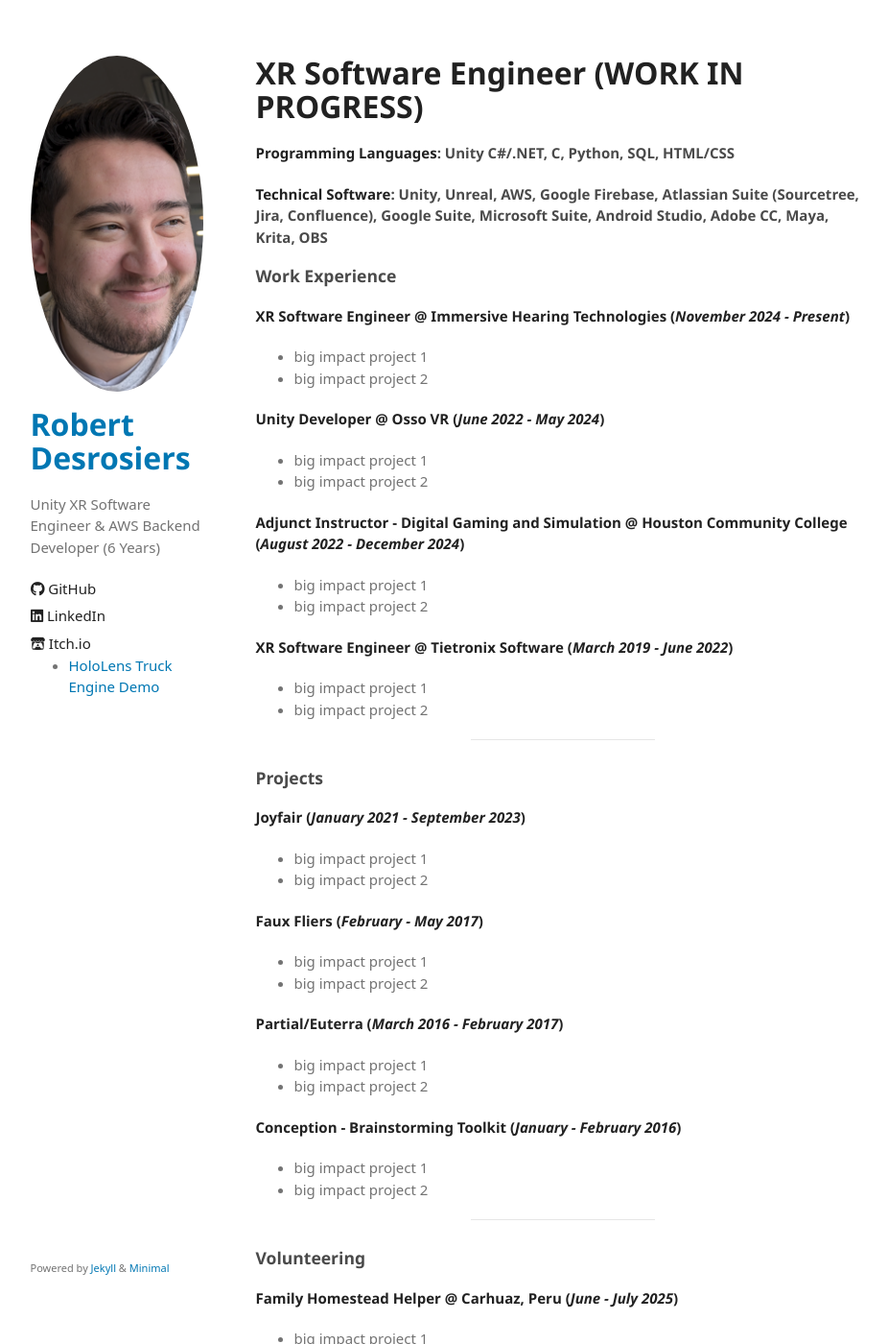
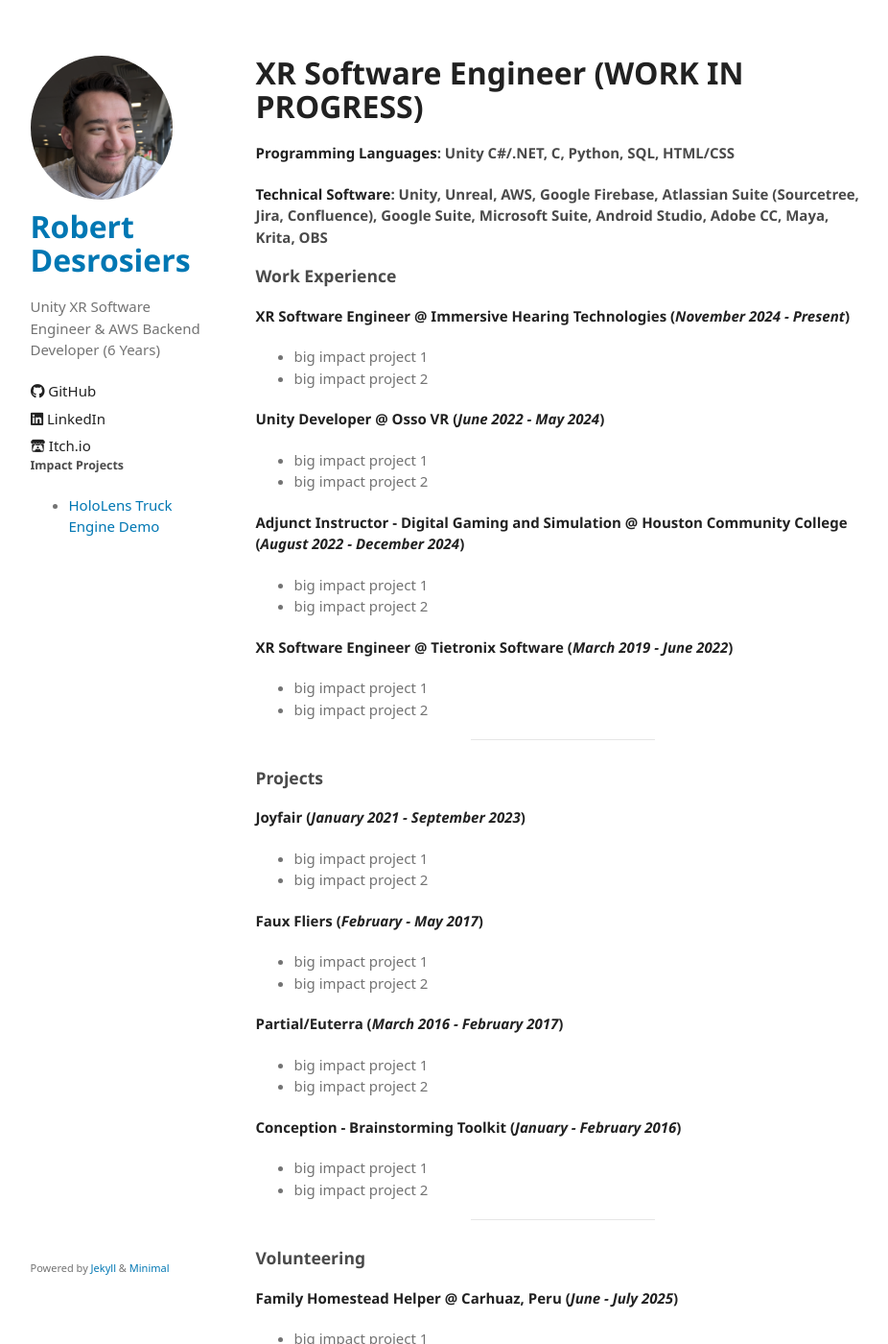
Before and after one commit to robertdrsj/robertdrsj.github.io, a Jekyll site: the page built from README.md, in a window 1280 px wide and 1400 px high. Shown: the whole window at 96% size, without its empty margins (171-1097 px from the left). Built offline with Jekyll 4.4.1, drawn with Linux system fonts in a browser that asks for light colours; some web fonts are replaced; our own code applies the rules of GitHub Pages for plain Markdown files.

Commit message:
Format test

```diff
--- a/_includes/sidebar.html
+++ b/_includes/sidebar.html
@@ -14,7 +14,12 @@
     <li><a href="https://www.linkedin.com/in/robertdrsj" rel="external"><i class="fab fa-linkedin"></i> LinkedIn</a></li>
     <li><a href="https://robertdrsj.itch.io" rel="external"><i class="fab fa-itch-io"></i> Itch.io</a></li>
   </ul>
-  <ul class="2016-projects">
+  <header>
+    <h5>
+      Impact Projects
+    </h5>
+  </header>
+  <ul class="impact-projects">
     <li><a href="https://robertdrsj.github.io/docs/xrdev/2019_xr_enginedemomr" rel="author"></i>HoloLens Truck Engine Demo</a></li>
   </ul>
 </div>
--- a/assets/css/style.scss
+++ b/assets/css/style.scss
@@ -8,8 +8,11 @@
     -moz-border-radius: 5px;
     border-radius: 50%;
     margin-bottom: 10px;
-    width: 350px;
-    height: 350px;
+    max-width: 150px;
+    max-height: 150px;
+    width: auto;
+    height: auto;
+    display: block;
     overflow: hidden;
     position: relative;
     object-fit: cover;
```
